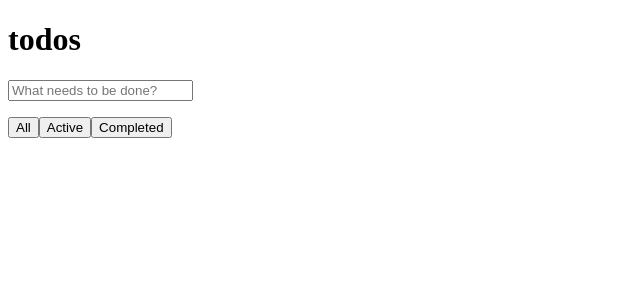
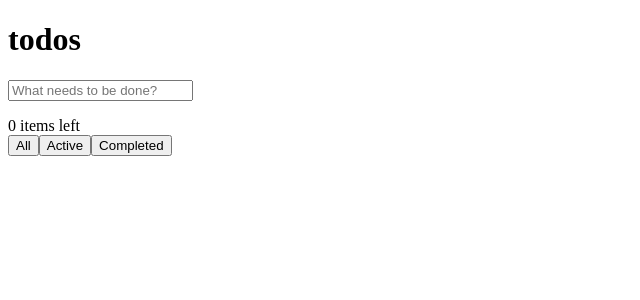
Before and after one commit to MaciejMogilewski/TodoMVC_React, a React (Vite) app: page / in a window 1280 px wide. Shown: the top 300 px of the page, without its empty margins (0-640 px from the left). Built offline with nearby package versions, Linux system fonts and the light colour scheme.

Commit message:
Task counter

```diff
--- a/src/App.jsx
+++ b/src/App.jsx
@@ -61,6 +61,7 @@ function App() {
                     </li>
                 ))}
             </ul>
+            <span>{tasks.filter((task) => !task.status).length} items left</span>
             <div>
                 <button onClick={() => setFilter('all')}>All</button>
                 <button onClick={() => setFilter(false)}>Active</button>
```
